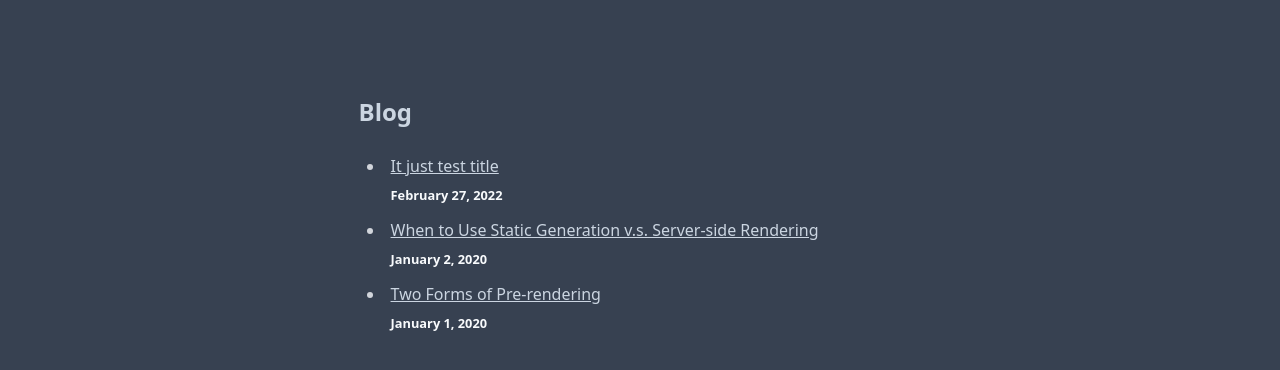
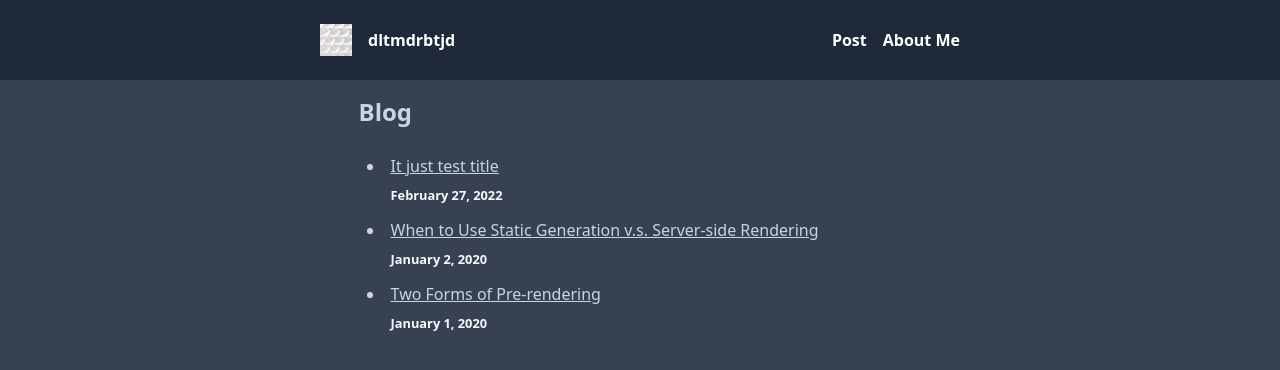
Before and after one commit to dltmdrbtjd/DevBlog, a Next.js app: page / in a window 1280 px wide. Shown: the top 370 px of the page. Built offline with nearby package versions, Linux system fonts and the light colour scheme.

Commit message:
Add to AppBar component

```diff
--- a/pages/_app.tsx
+++ b/pages/_app.tsx
@@ -1,6 +1,12 @@
 import '../styles/global.css'
 import { AppProps } from 'next/app'
+import AppBar from '../components/appbar'
 
 export default function App({ Component, pageProps }: AppProps) {
-  return <Component {...pageProps} />
+  return (
+    <div className="w-full">
+      <AppBar />
+      <Component {...pageProps} />
+    </div>
+  )
 }
```
